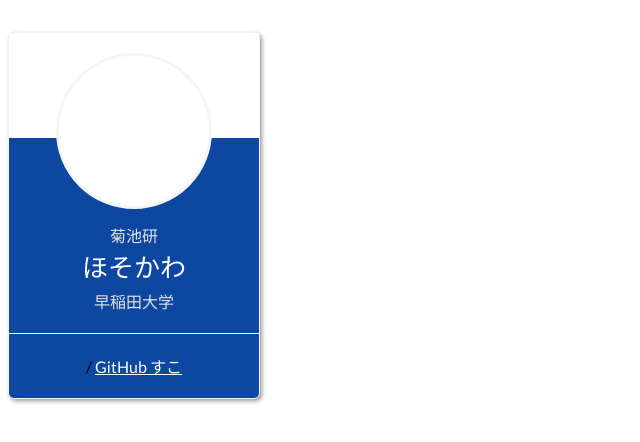
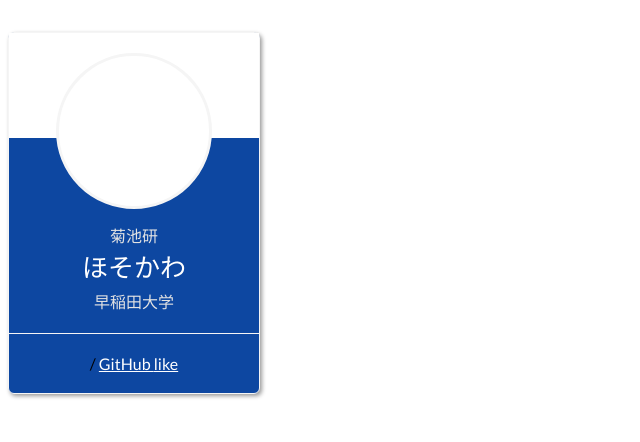
Before and after one commit to hayahoso/jphacks_learning, a plain HTML site: page index.html in a window 1280 px wide. Shown: the whole page, without its empty margins (0-640 px from the left). Drawn offline with Linux system fonts and the light colour scheme.

Commit message:
add like comic

```diff
--- a/index.html
+++ b/index.html
@@ -21,7 +21,7 @@
           <a href="https://github.com/hayahoso/jphacks_learning" target="_blank" rel="noopener noreferrer">
             GitHub
           <a href="https://www.sunday-webry.com/detail.php?title_id=1093" target="_blank" rel="noopener noreferrer">
-            すこ
+            like
           </a>
         </div>
       </div>
```
